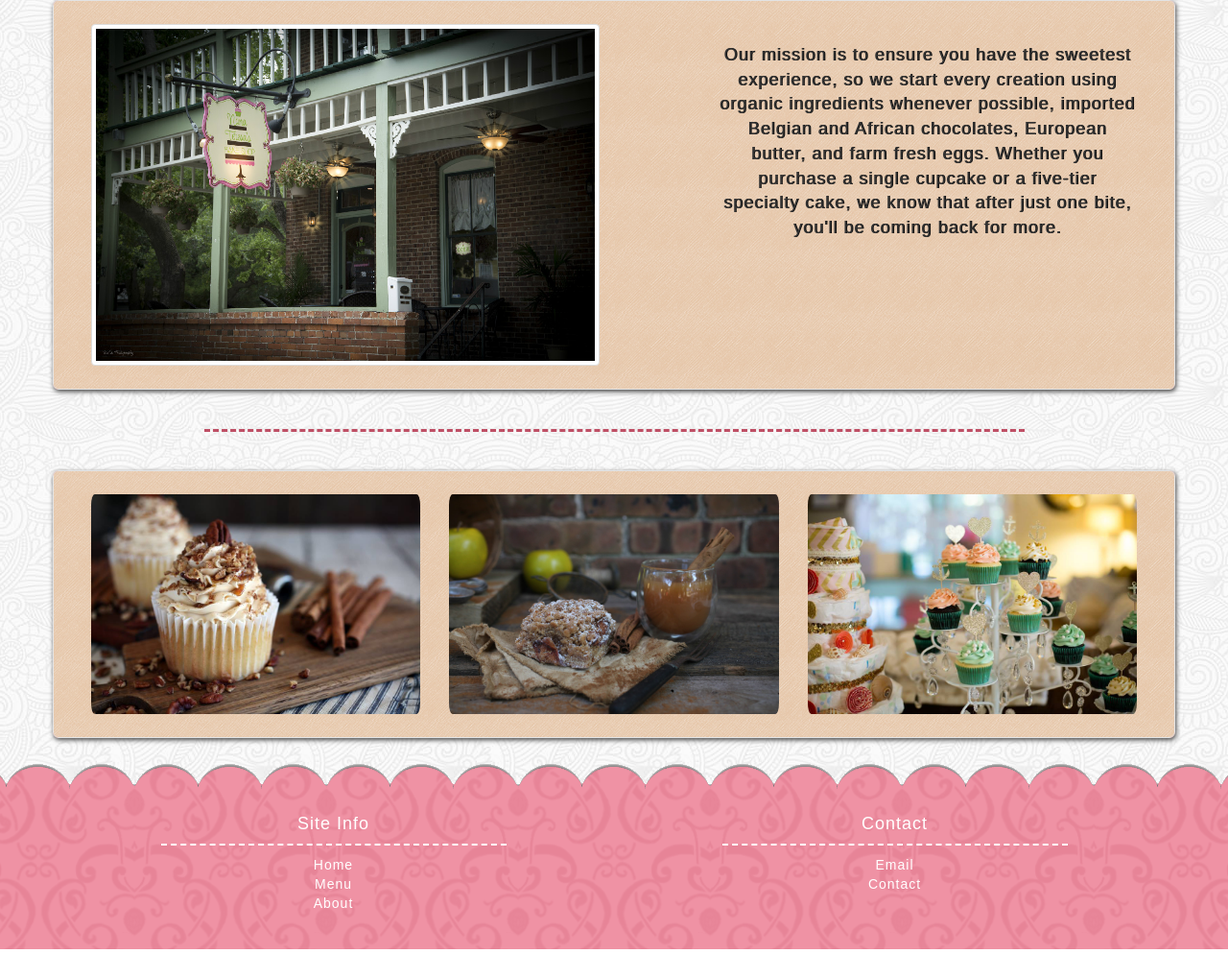
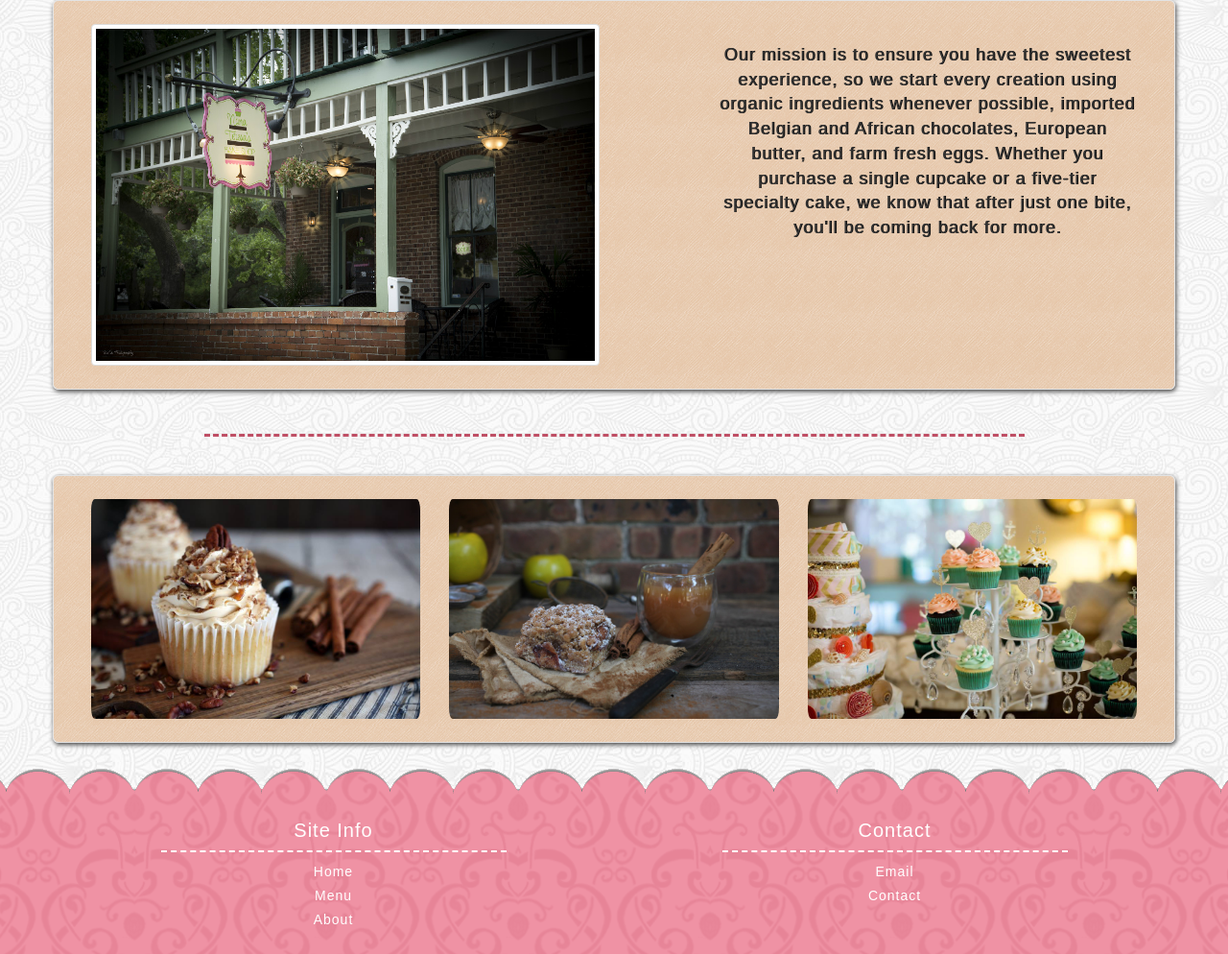
Before and after one commit to dylancbailey/NanaTeresa, a plain HTML site: page index.html in a window 1280 px wide. Shown: the part 220-1214 px from the top of the page at 96% size. Drawn offline with nearby package versions, Linux system fonts and the light colour scheme; a web font is replaced by a local one.

Commit message:
Changed footer li padding

```diff
--- a/css/main.css
+++ b/css/main.css
@@ -62,7 +62,7 @@ ul li .dropdown-link {
 }
 
 .main .main-well, .items .main-well {
-  background: red url(../images/testBG.png) repeat;
+  background: url(../images/testBG.png) repeat;
 }
 
 .main p {
@@ -74,6 +74,7 @@ ul li .dropdown-link {
 hr {
   border-bottom: 3px dashed #bf4f65;
   width: 75%;
+  margin-top: 25px;
   margin-bottom: 40px;
 }
 
@@ -92,11 +93,24 @@ footer {
 
 footer h4 {
   color: white;
+  font-size: 20px;
 }
 
 footer .footer-divider {
   border-bottom: 2px dashed white;
   margin-bottom: 10px;
+}
+
+.footer-ul a {
+  text-decoration: none;
+}
+
+.footer-ul li {
+  margin-bottom: 5px;
+}
+
+.footer-ul a:hover {
+  color: rgba(237, 72, 113, 1);
 }
 
 .footer-nav {
--- a/index.html
+++ b/index.html
@@ -84,7 +84,7 @@
       <div class="col-xs-4 col-xs-offset-1 text-center">
         <h4 class="footer-title">Site Info</h4>
         <div class="footer-divider"></div>
-        <ul class="list-unstyled">
+        <ul class="list-unstyled footer-ul">
           <li><a href="#">Home</a></li>
           <li><a href="#">Menu</a></li>
           <li><a href="#">About</a></li>
@@ -94,7 +94,7 @@
       <div class="col-xs-4 col-xs-offset-2 text-center">
         <h4 class="footer-title">Contact</h4>
         <div class="footer-divider"></div>
-        <ul class="list-unstyled">
+        <ul class="list-unstyled footer-ul">
           <li><a href="#">Email</a></li>
           <li><a href="#">Contact</a></li>
         </ul>
```
